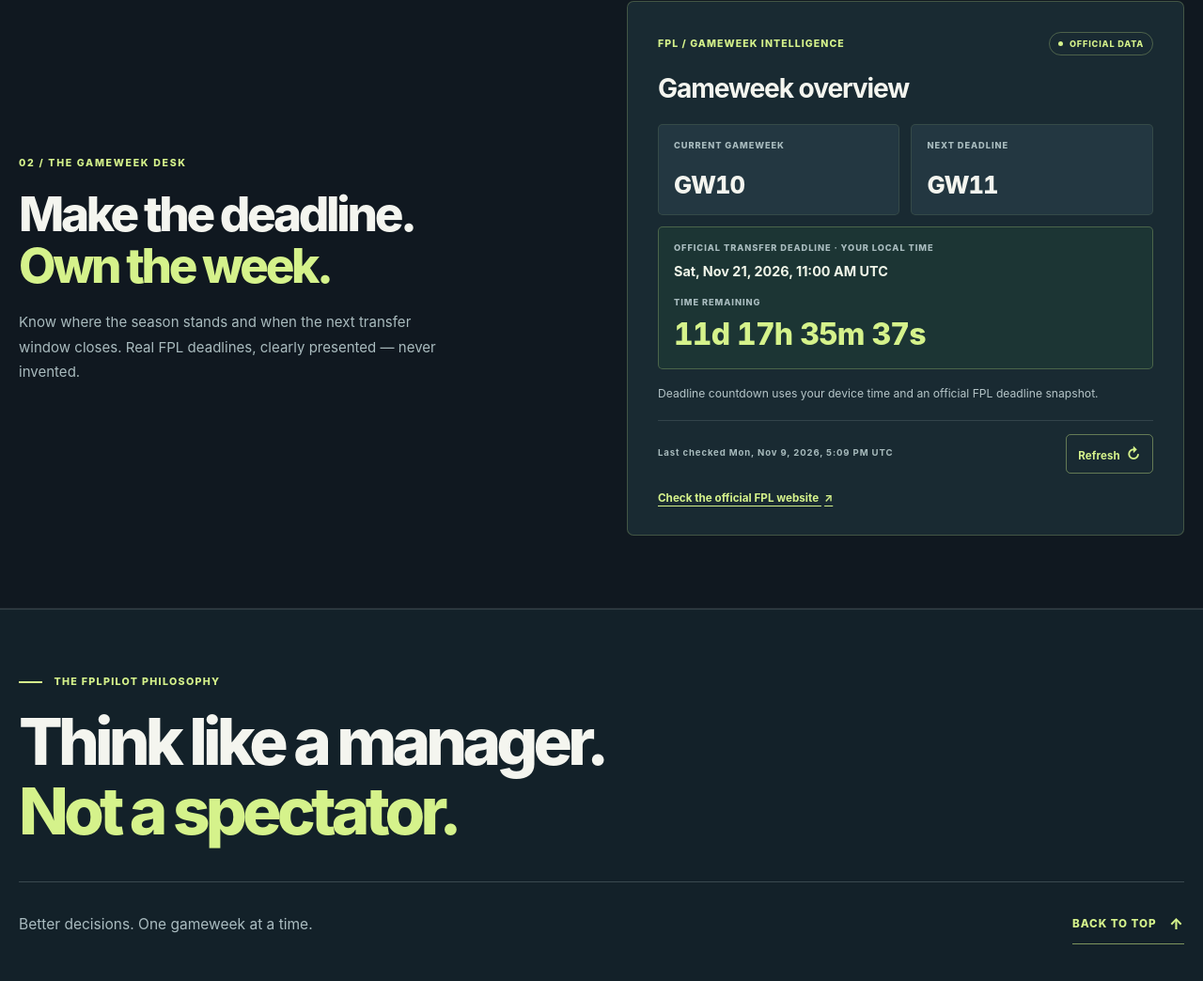
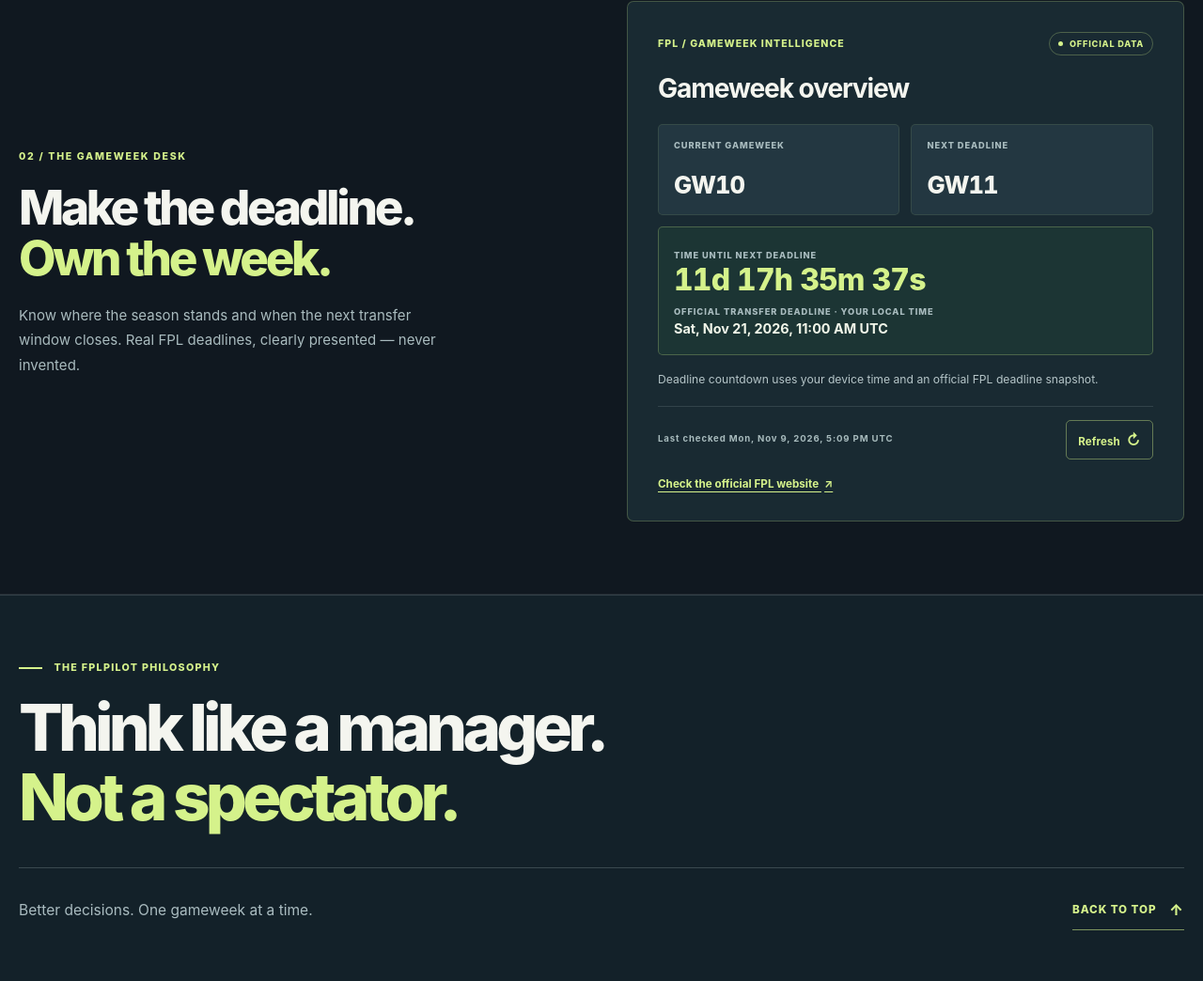
Before and after one commit to sm75z697k8-droid/FPL-Pilot, a plain HTML site: page index.html in a window 1280 px wide. Shown: the part 1215-2259 px from the top of the page at 94% size. Drawn offline with Linux system fonts and the light colour scheme.

Commit message:
refine(gameweek): prioritize deadline countdown in gameweek panel

```diff
--- a/index.html
+++ b/index.html
@@ -138,10 +138,14 @@
                 </div>
               </div>
               <div class="deadline-box">
-                <span class="metric-label">OFFICIAL TRANSFER DEADLINE · YOUR LOCAL TIME</span>
-                <time id="gw-deadline">—</time>
-                <span class="metric-label countdown-label">TIME REMAINING</span>
-                <strong class="countdown-value" id="gw-clock" aria-label="Time until the next deadline">—</strong>
+                <div class="deadline-countdown">
+                  <span class="metric-label countdown-label">TIME UNTIL NEXT DEADLINE</span>
+                  <strong class="countdown-value" id="gw-clock" aria-label="Time until the next deadline">—</strong>
+                </div>
+                <div class="deadline-date">
+                  <span class="metric-label">OFFICIAL TRANSFER DEADLINE · YOUR LOCAL TIME</span>
+                  <time id="gw-deadline">—</time>
+                </div>
               </div>
               <p class="gameweek-note" id="gw-note" role="status" aria-live="polite">Loading official FPL gameweek details…</p>
             </div>
```
